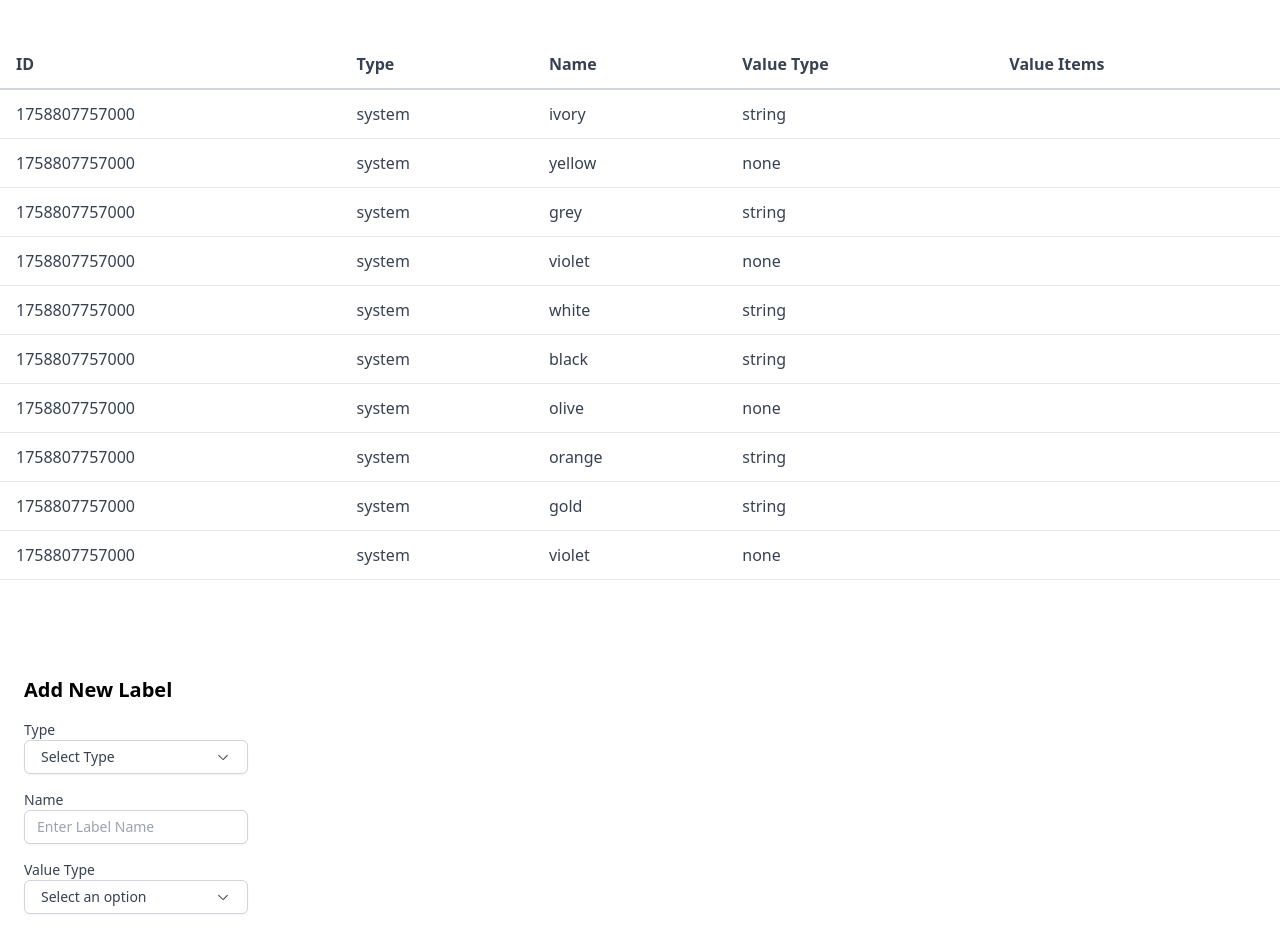
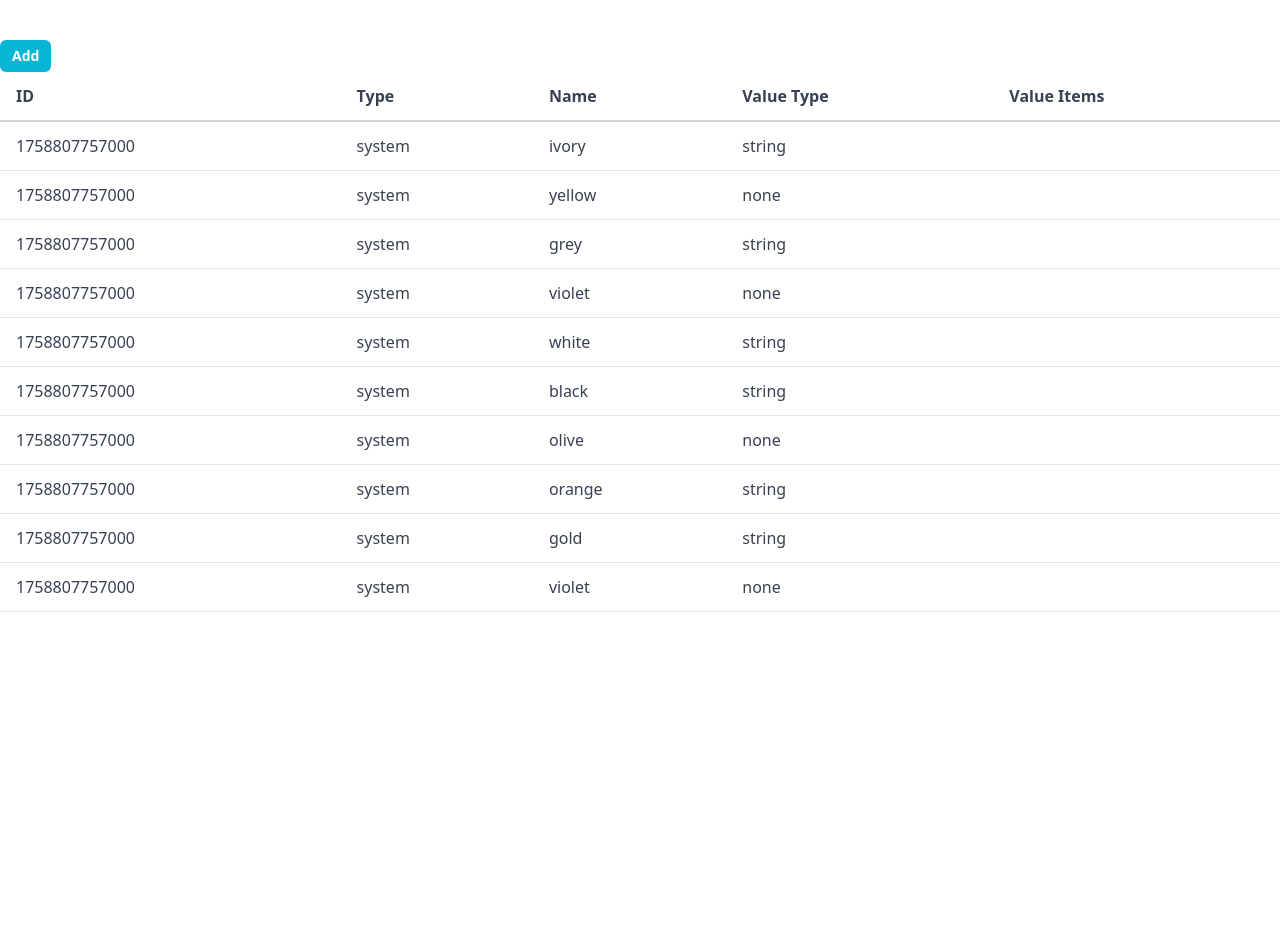
Before and after one commit to mahdiaslami/works, a Vue app: page /labels in a window 1280 px wide. Shown: the top 928 px of the page. After the commit the page ends 800 px from the top, so only its background shows below. Built offline with nearby package versions, Linux system fonts and the light colour scheme.

Commit message:
wip: add modal

```diff
--- /dev/null
+++ b/src/components/features/label/LabelFromModal.vue
@@ -0,0 +1,68 @@
+<script setup lang="ts">
+import Select from '@/components/ui/select/Select.vue';
+import SelectItem from '@/components/ui/select/SelectItem.vue';
+import Input from '@/components/ui/Input.vue';
+import Button from '@/components/ui/Button.vue';
+import { reactive } from 'vue';
+import { LabelTypes, LabelValueTypes } from '@/app/Label';
+import Modal from '@/components/ui/Modal.vue';
+
+const label = reactive({
+  name: '',
+  type: '',
+  valueType: ''
+})
+
+function save() {
+
+}
+</script>
+
+<template>
+  <Modal title="Add new label"
+    :required="true">
+    <form @submit.prevent="save"
+      class="flex flex-col gap-4">
+
+      <!-- Label Type Select -->
+      <div>
+        <label for="label-type"
+          class="block text-sm font-medium text-gray-700">Type</label>
+        <Select id="label-type"
+          placeholder="Select Type"
+          v-model="label.type">
+          <SelectItem v-for="type in LabelTypes"
+            :value="type">{{ type }}</SelectItem>
+        </Select>
+      </div>
+
+      <!-- Label Name Input -->
+      <div>
+        <label for="label-name"
+          class="block text-sm font-medium text-gray-700">Name</label>
+        <Input id="label-name"
+          v-model="label.name"
+          placeholder="Enter Label Name" />
+      </div>
+
+      <!-- Label Value Type Select -->
+      <div>
+        <label for="label-value-type"
+          class="block text-sm font-medium text-gray-700">Value Type</label>
+        <Select id="label-value-type"
+          v-model="label.valueType">
+          <SelectItem value=""
+            disabled>Select Value Type</SelectItem>
+          <SelectItem v-for="type in LabelValueTypes"
+            :value="type">{{ type }}</SelectItem>
+        </Select>
+      </div>
+
+      <!-- Submit Button -->
+      <div class="md:col-span-3 flex justify-end">
+        <Button type="submit">Add Label</Button>
+      </div>
+
+    </form>
+  </Modal>
+</template>
--- a/src/components/ui/Modal.vue
+++ b/src/components/ui/Modal.vue
@@ -37,6 +37,7 @@ const handleCloseClick = () => {
 </script>
 
 <template>
+  <Teleport to="body">
     <Transition name="modal-fade">
       <div
         v-if="modelValue"
@@ -65,6 +66,7 @@ const handleCloseClick = () => {
         </div>
       </div>
     </Transition>
+  </Teleport>
 </template>
 
 <style scoped>
--- a/src/pages/LabelPage.vue
+++ b/src/pages/LabelPage.vue
@@ -1,95 +1,25 @@
 <script setup lang="ts">
 import { ref } from 'vue';
-import Select from '@/components/ui/select/Select.vue';
-import SelectItem from '@/components/ui/select/SelectItem.vue';
-import Input from '@/components/ui/Input.vue';
+import LabelTable from '@/components/features/label/LabelTable.vue';
+import Label from '@/app/Label';
+import { factory } from '@/support/helper';
 import Button from '@/components/ui/Button.vue';
-import LabelTable from '@/components/features/label/LabelTable.vue';
-import Label, { type LabelAttributes } from '@/app/Label';
-import { factory } from '@/support/helper';
+import LabelFromModal from '@/components/features/label/LabelFromModal.vue';
 
 const labels = ref<Label[]>(
   factory('label').count(10).create() as Label[]
 );
 
-const newLabelType = ref('');
-const newLabelName = ref('');
-const newLabelValueType = ref('');
+const isFormModalOpen = ref(false)
 
-const addLabel = () => {
-  if (!newLabelName.value || !newLabelType.value || !newLabelValueType.value) {
-    alert('Please fill in all fields');
-    return;
-  }
-
-  const newLabel = {
-    id: labels.value.length + 1,
-    type: newLabelType.value,
-    name: newLabelName.value,
-    valueType: newLabelValueType.value,
-    valueItems: [],
-  } as LabelAttributes;
-
-  labels.value.push(new Label(newLabel));
-
-  // Reset form fields
-  newLabelType.value = '';
-  newLabelName.value = '';
-  newLabelValueType.value = '';
-};
 </script>
 
 <template>
   <div class="max-w-screen-xl mx-auto py-10">
+    <Button @click="isFormModalOpen = true">Add</Button>
+    <LabelFromModal v-show="isFormModalOpen" />
     <LabelTable :list="labels" />
   </div>
-
-  <div class="mt-8 p-6 bg-white rounded-lg shadow-md">
-    <h2 class="text-xl font-semibold mb-4">Add New Label</h2>
-    <form @submit.prevent="addLabel"
-      class="flex flex-col gap-4">
-
-      <!-- Label Type Select -->
-      <div>
-        <label for="label-type"
-          class="block text-sm font-medium text-gray-700">Type</label>
-        <Select id="label-type" placeholder="Select Type">
-          <SelectItem value="Category">Category</SelectItem>
-          <SelectItem value="Tag">Tag</SelectItem>
-        </Select>
-      </div>
-
-      <!-- Label Name Input -->
-      <div>
-        <label for="label-name"
-          class="block text-sm font-medium text-gray-700">Name</label>
-        <Input id="label-name"
-          v-model="newLabelName"
-          placeholder="Enter Label Name" />
-      </div>
-
-      <!-- Label Value Type Select -->
-      <div>
-        <label for="label-value-type"
-          class="block text-sm font-medium text-gray-700">Value Type</label>
-        <Select id="label-value-type"
-          v-model="newLabelValueType">
-          <SelectItem value=""
-            disabled>Select Value Type</SelectItem>
-          <SelectItem value="String">String</SelectItem>
-          <SelectItem value="Number">Number</SelectItem>
-          <SelectItem value="Boolean">Boolean</SelectItem>
-        </Select>
-      </div>
-
-      <!-- Submit Button -->
-      <div class="md:col-span-3 flex justify-end">
-        <Button type="submit">Add Label</Button>
-      </div>
-
-    </form>
-  </div>
-
 </template>
 
 <style scoped>
```
Lines whose indentation alone changed are shown as unchanged.
